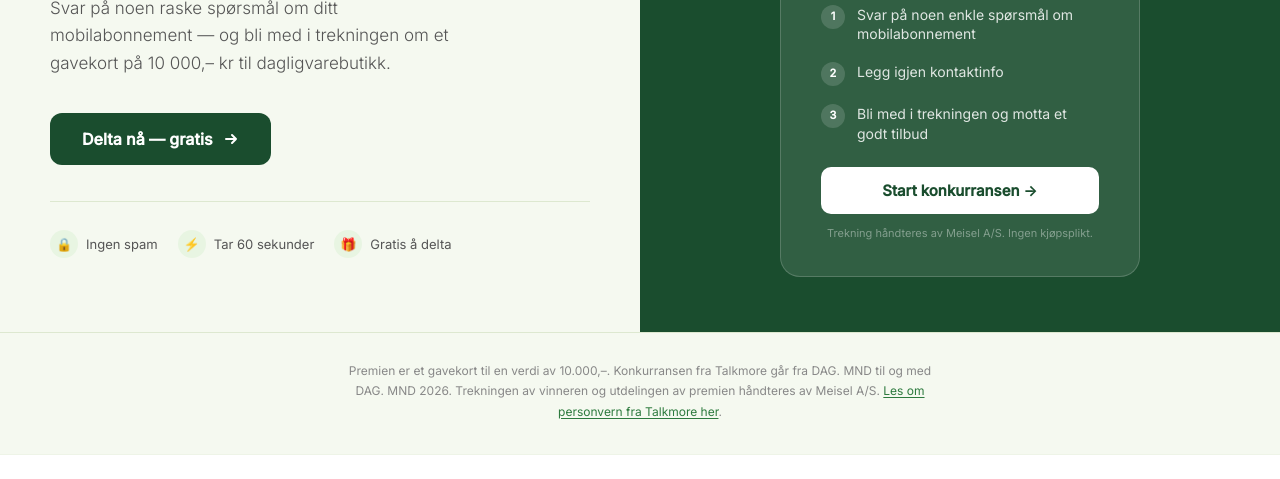
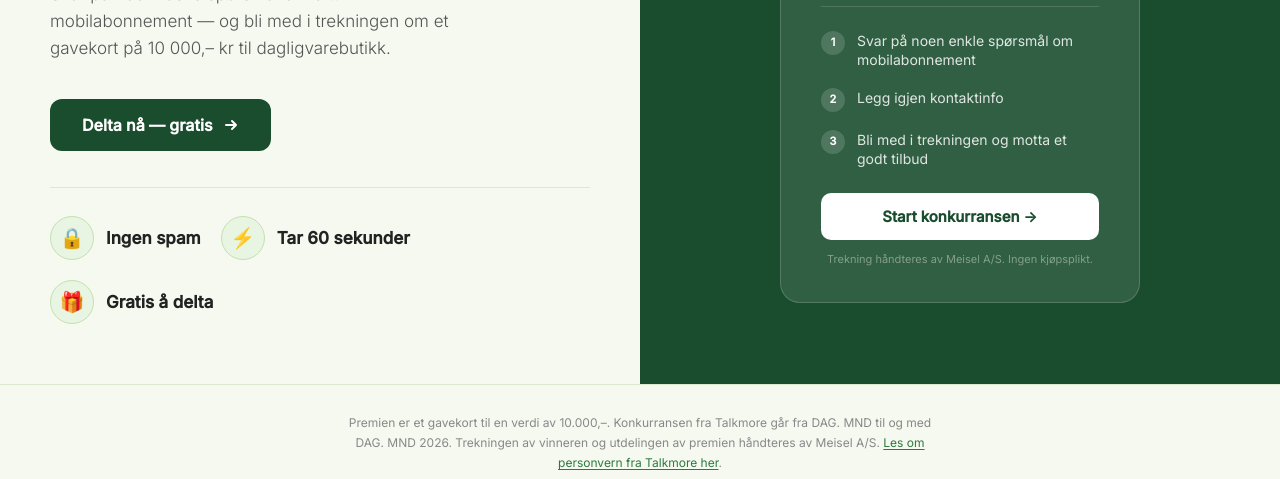
Before and after one commit to emilisstg/talkmore-konkurranse-funnel, a plain HTML site: page index.html in a window 1280 px wide. Shown: the part 321-800 px from the top of the page. Drawn offline with Linux system fonts and the light colour scheme.

Commit message:
Update index.html

```diff
--- a/index.html
+++ b/index.html
@@ -166,17 +166,20 @@
     .trust-item {
       display: flex;
       align-items: center;
-      gap: 8px;
-      font-size: 13px;
-      color: #555;
+      gap: 12px;
+      font-size: 17px;
+      font-weight: 600;
+      color: #222;
     }
 
     .trust-icon {
-      width: 28px; height: 28px;
+      width: 44px; height: 44px;
       background: var(--green-light);
+      border: 1.5px solid #c5e0b0;
       border-radius: 50%;
       display: flex; align-items: center; justify-content: center;
-      font-size: 13px;
+      font-size: 20px;
+      flex-shrink: 0;
     }
 
     .hero-right {
@@ -736,9 +739,9 @@
         </button>
 
         <div class="trust-row">
-          <div class="trust-item"><div class="trust-icon">🔒</div>Ingen spam</div>
-          <div class="trust-item"><div class="trust-icon">⚡</div>Tar 60 sekunder</div>
-          <div class="trust-item"><div class="trust-icon">🎁</div>Gratis å delta</div>
+          <div class="trust-item"><div class="trust-icon">🔒</div><span>Ingen spam</span></div>
+          <div class="trust-item"><div class="trust-icon">⚡</div><span>Tar 60 sekunder</span></div>
+          <div class="trust-item"><div class="trust-icon">🎁</div><span>Gratis å delta</span></div>
         </div>
       </div>
 
```
